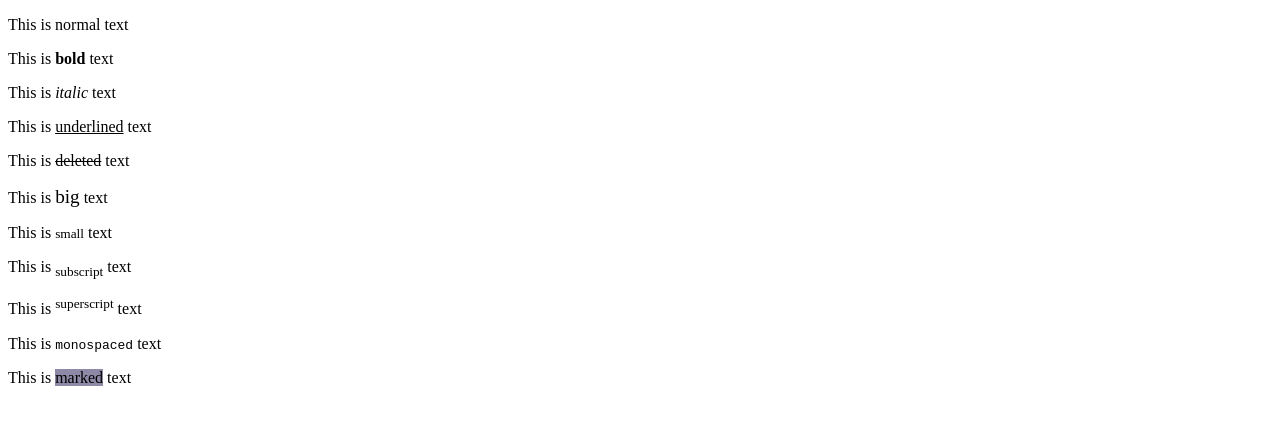
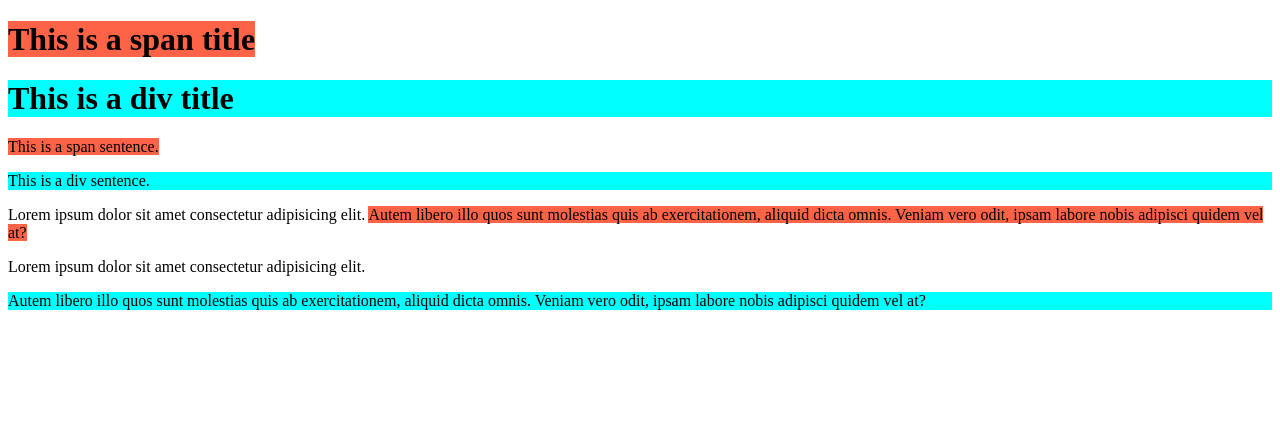
Before and after one commit to gmsukaina/primeros-pasos-html, a plain HTML site: page index.html in a window 1280 px wide. Drawn offline with Linux system fonts and the light colour scheme.

Commit message:
Aprendiendo la diferencia entre span y div

```diff
--- a/index.html
+++ b/index.html
@@ -7,17 +7,14 @@
         <title>My first website</title>
     </head>
     <body>
-        <p>This is normal text</p>
-        <p>This is <b>bold</b> text</p>
-        <p>This is <i>italic</i> text</p>
-        <p>This is <u>underlined</u> text</p>
-        <p>This is <del>deleted</del> text</p>
-        <p>This is <big>big</big> text</p>
-        <p>This is <small>small</small> text</p>
-        <p>This is <sub>subscript</sub> text</p>
-        <p>This is <sup>superscript</sup> text</p>
-        <p>This is <tt>monospaced</tt> text</p>
-        <p>This is <mark style="background-color:rgb(141, 137, 166)">marked</mark> text</p>
+        <h1><span style="background-color:tomato;">This is a span title</span></h1>
+        <h1><div style="background-color:cyan;">This is a div title</div></h1>
+
+        <p><span style="background-color:tomato;">This is a span sentence.</span></p>
+        <p><div style="background-color:cyan;">This is a div sentence.</div></p>
+
+        <p>Lorem ipsum dolor sit amet consectetur adipisicing elit. <span style="background-color:tomato;">Autem libero illo quos sunt molestias quis ab exercitationem, aliquid dicta omnis. Veniam vero odit, ipsam labore nobis adipisci quidem vel at?</span></p>
+        <p>Lorem ipsum dolor sit amet consectetur adipisicing elit. <div style="background-color:cyan;">Autem libero illo quos sunt molestias quis ab exercitationem, aliquid dicta omnis. Veniam vero odit, ipsam labore nobis adipisci quidem vel at?</div></p>
     </body>
 
 </html>
```
